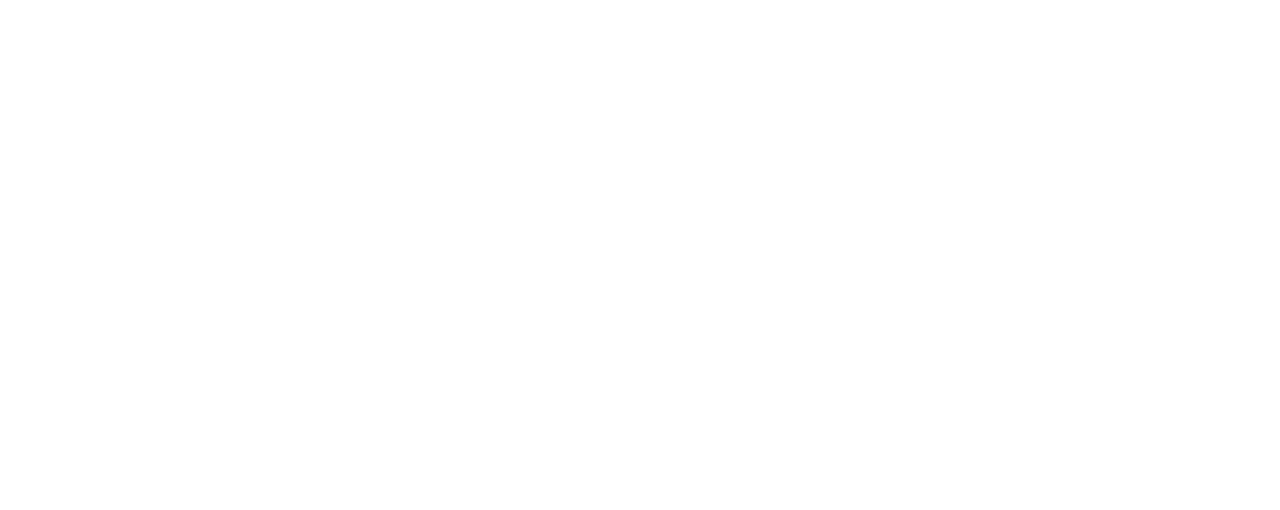
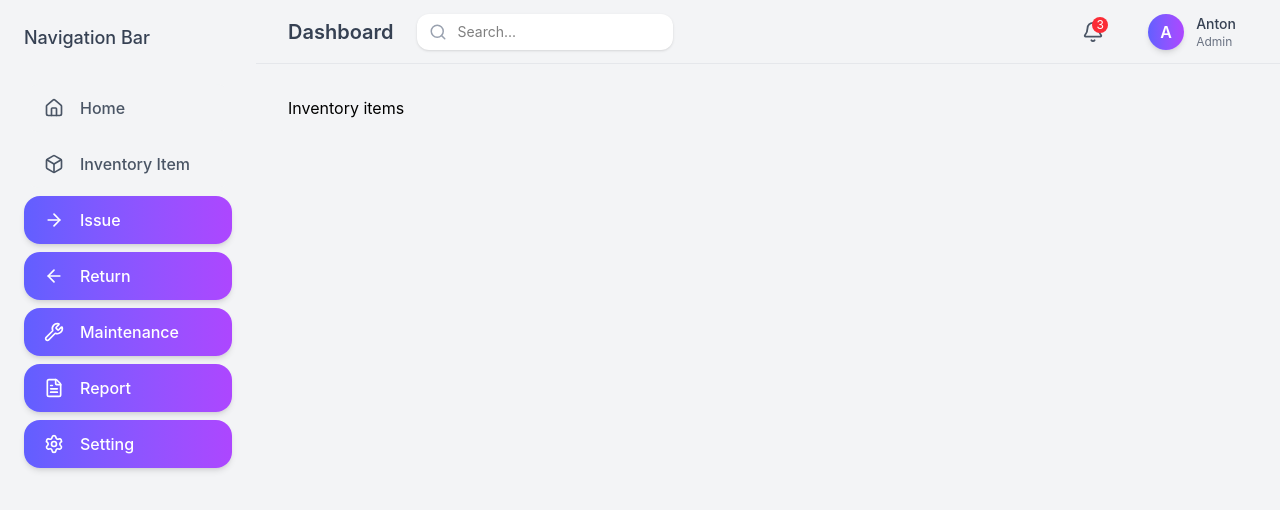
Before and after one commit to karenthiran/Inventory-Management-System, a React (Vite) app in the folder client/: page /inventory in a window 1280 px wide. Before the commit this address had no page. Shown: the top 510 px of the page. Built offline with nearby package versions, Linux system fonts and the light colour scheme.

Commit message:
inventry item page created and routed in approute

```diff
--- a/client/src/components/common/Sidebar.jsx
+++ b/client/src/components/common/Sidebar.jsx
@@ -14,7 +14,6 @@ const Sidebar = () => {
   const menuItems = [
     { name: "Home", icon: HomeIcon, path: "/home" },
     { name: "Inventory Item", icon: Box, path: "/dashboard/inventory" },
-
     { name: "Issue", icon: ArrowRight },
     { name: "Return", icon: ArrowLeft },
     { name: "Maintenance", icon: Wrench },
--- /dev/null
+++ b/client/src/pages/InventoryItem.jsx
@@ -0,0 +1,7 @@
+import React from "react";
+
+const InventoryItem = () => {
+  return <div>Inventory items</div>;
+};
+
+export default InventoryItem;
--- a/client/src/routes/AppRoutes.jsx
+++ b/client/src/routes/AppRoutes.jsx
@@ -1,6 +1,7 @@
 import { Routes, Route } from "react-router-dom";
 import DashboardLayout from "../components/layout/DashboardLayout";
 import Home from "../pages/Home";
+import InventoryItem from "../pages/InventoryItem";
 
 const AppRoutes = () => {
   return (
@@ -8,6 +9,7 @@ const AppRoutes = () => {
       <Route path="/" element={<DashboardLayout />}>
         <Route index element={<Home />} />
         <Route path="home" element={<Home />} />
+        <Route path="inventory" element={<InventoryItem />} />
       </Route>
     </Routes>
   );
```
